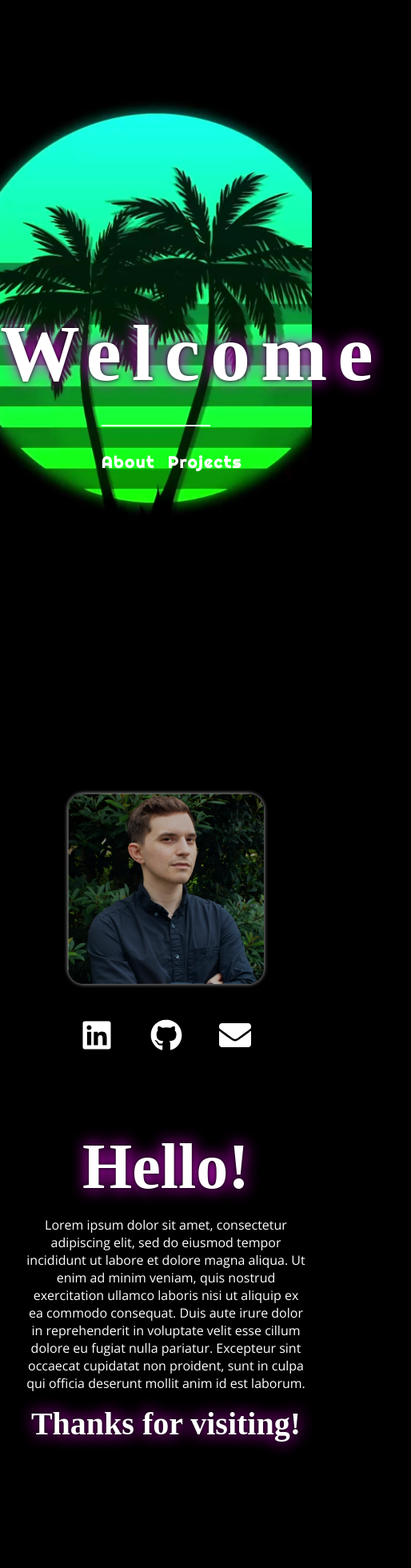
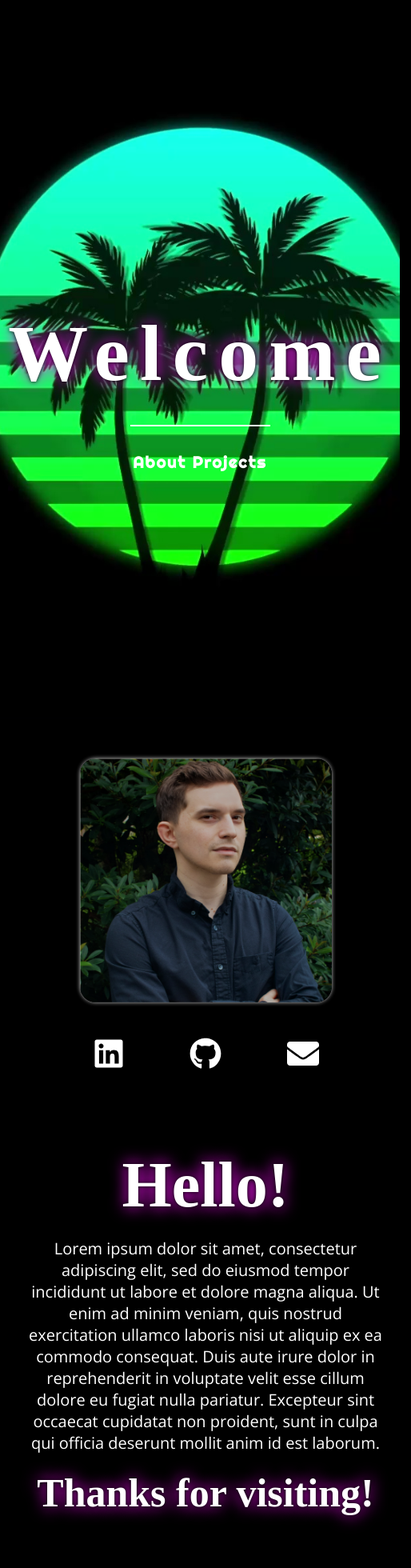
Before and after one commit to jlit2594/Portfolio, a React (Create React App) app: page / in a window 390 px wide. Shown: the top 1960 px of the page at 80% size, 514 px wide, since content can reach past the window. Built offline with nearby package versions, Linux system fonts and the light colour scheme; a web font is replaced by a local one.

Commit message:
fixed responsiveness

```diff
--- a/src/App.css
+++ b/src/App.css
@@ -16,8 +16,9 @@
   background-image: url(./img/palm4.jpeg);
   background-size: cover;
   background-repeat: no-repeat;
+  background-position: center;
   width: auto;
-  height: 800px;
+  height: 900px;
 }
 
 .App-logo {
@@ -94,14 +95,18 @@
 .greeting {
   font-family: 'Neonderthaw', cursive;
   font-weight: bold;
-  font-size: 80px;
+  font-size: 180px;
   text-shadow: 0px 0px 5px black, 0px 0px 20px var(--secondary-color);
+}
+
+.desc {
+  font-size: 20px;
 }
 
 .farewell {
   font-family: 'Neonderthaw', cursive;
   font-weight: bold;
-  font-size: 40px;
+  font-size: 110px;
   text-shadow: 0px 0px 5px black, 0px 0px 20px var(--secondary-color);
 }
 
@@ -262,6 +267,22 @@
   }
 }
 
+@media screen and (max-width: 2450px) {
+  .greeting {
+    font-size: 150px;
+  }
+
+  .farewell {
+    font-size: 80px;
+  }
+}
+
+@media screen and (max-width: 1830px) {
+  .farewell {
+    font-size: 50px;
+  }
+}
+
 @media screen and (max-width: 1200px) {
   .hero {
     background-position: center;
@@ -270,6 +291,10 @@
   .about {
     width: 100%;
     flex-direction: column;
+  }
+
+  .greeting {
+    font-size: 80px;
   }
 
   .pic-link {
@@ -381,4 +406,38 @@
     flex-direction: row;
     justify-content: space-between;
   }
+
+  .hero {
+    width: 500px;
+    margin: auto;
+  }
+
+  .navbar {
+    margin: auto;
+  }
+
+  .first-section {
+    width: 500px;
+    margin: auto;
+  }
+
+  .second-section {
+    width: 500px;
+    margin: auto;
+  }
+
+  .nav-item {
+    margin: auto;
+  }
+
+  .small-projects {
+    flex-direction: column;
+    justify-content: space-evenly;
+    margin: auto;
+  }
+
+  .s-project {
+    width: 90%;
+    margin: auto;
+  }
 }
--- a/src/components/about/index.js
+++ b/src/components/about/index.js
@@ -20,7 +20,7 @@
 
                 <div className='bio'>
                     <span className='greeting'>Hello!</span>
-                    <p>Lorem ipsum dolor sit amet, consectetur adipiscing elit, sed do eiusmod tempor incididunt ut labore et dolore magna aliqua. Ut enim ad minim veniam, quis nostrud exercitation ullamco laboris nisi ut aliquip ex ea commodo consequat. Duis aute irure dolor in reprehenderit in voluptate velit esse cillum dolore eu fugiat nulla pariatur. Excepteur sint occaecat cupidatat non proident, sunt in culpa qui officia deserunt mollit anim id est laborum.</p>
+                    <p className='desc'>Lorem ipsum dolor sit amet, consectetur adipiscing elit, sed do eiusmod tempor incididunt ut labore et dolore magna aliqua. Ut enim ad minim veniam, quis nostrud exercitation ullamco laboris nisi ut aliquip ex ea commodo consequat. Duis aute irure dolor in reprehenderit in voluptate velit esse cillum dolore eu fugiat nulla pariatur. Excepteur sint occaecat cupidatat non proident, sunt in culpa qui officia deserunt mollit anim id est laborum.</p>
                     <span className='farewell'>Thanks for visiting!</span>
                 </div>
 
```
